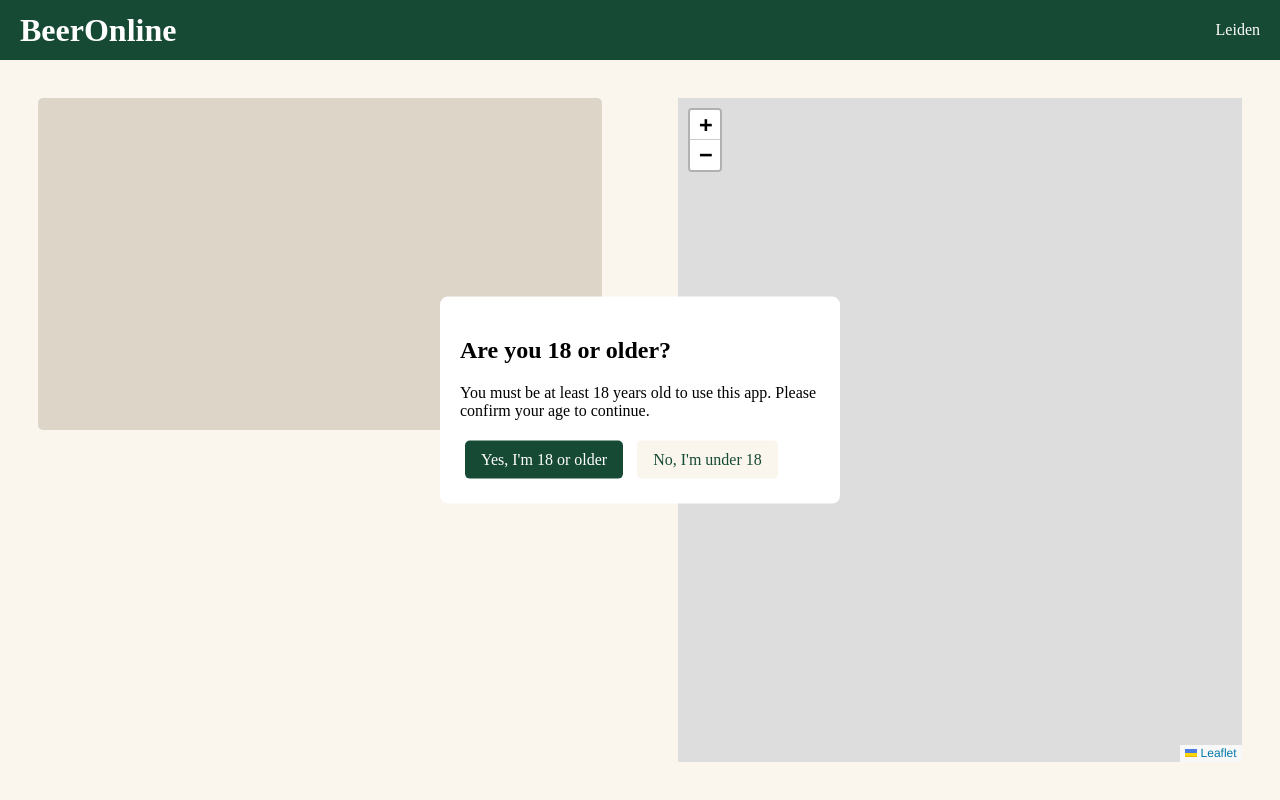
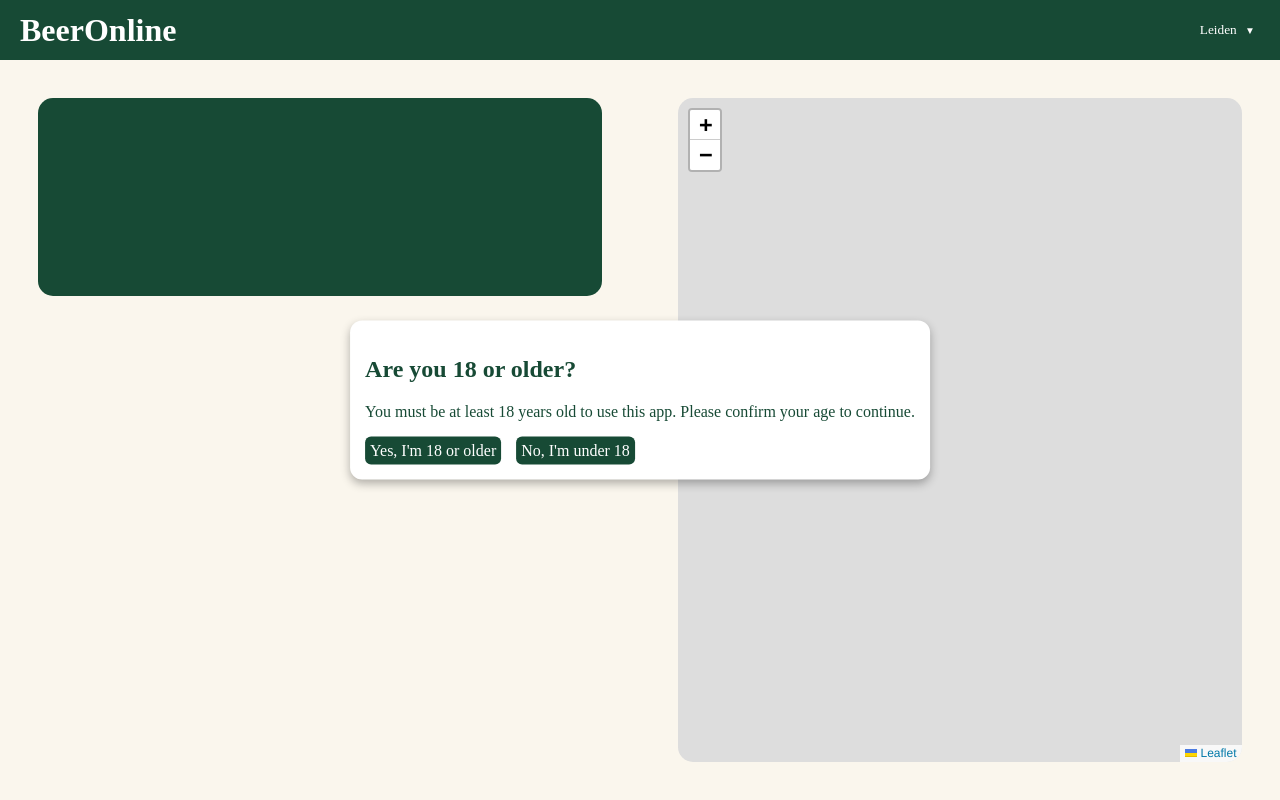
Before and after one commit to RickDeHoog/beeronline, a Flask app: template app/templates/index.html in a window 1280 px wide. Run offline with Flask 3, Linux system fonts and the light colour scheme; the template is opened without the code that fills it, so the values that code supplies are empty; some web fonts are replaced.

Commit message:
added location chosing, updated map, added pub list and redid css

```diff
--- a/app/static/css/style.css
+++ b/app/static/css/style.css
@@ -41,12 +41,6 @@ header {
         color: var(--color-surface);
 }
 
-header p:first-of-type {
-        position: absolute;
-        left: 50%;
-        transform: translateX(-50%);
-}
-
 header h1 {
     margin: 0;
 }
@@ -56,106 +50,170 @@ main {
     height: calc(100vh - 60px);
 }
 
-.left-panel {
-    width: 50%;
-    margin: 3%;
+.popup {
+    position: fixed;
+    top: 50%;
+    left: 50%;
+    transform: translate(-50%, -50%);
+
+    z-index: 9999;
+
+    background-color: var(--color-surface);
+    color: var(--color-primary);
+    padding: 15px;
+    border-radius: 12px;
+    box-shadow: 0 4px 10px rgba(0, 0, 0, 0.3);
 }
+
+.button{
+    background-color: var(--color-primary);
+    color: var(--color-surface);
+    font: inherit;
+    border: none;
+    border-radius: 6px;
+    padding: 5px;
+}
+
+
 
 .left-top {
     flex: 1;
     min-height: 0;
-    background-color: var(--color-border);
-    padding: 2%;
-    border-radius: 5px;
     height: 50%;
-    margin-bottom: 6%;
-}
-
-.left-top.weather-rain-now {
-    background-color: var(--rain-now);
-}
-
-.left-top.weather-rain-later {
-    background-color: var(--rain-later);
-}
-
-.left-top.weather-extreme {
-    background-color: var(--extreme-weather);
-}
-
-.left-top.weather-cold {
-    background-color: var(--cold);
-}
-
-.left-top.weather-sunny {
-    background-color: var(--sunny);
 }
 
 .left-bottom {
-    display: grid;
-    grid-template-columns: repeat(2, minmax(0, 1fr));
-    gap: 1rem;
-    border-radius: 5px;
-    height: auto;
-    margin-top: 6%;
-    margin-bottom: 60px;
+    flex: 1;
+    min-height: 0;
+    height: 50%;
 }
 
+.left-panel,
 .right-panel {
-    width: 50%;
+    width: 44%;
     margin: 3%;
-    display: flex;
-    flex-direction: column;
+    min-width: 0;
 }
 
-.weather-info{
+#map{
+    border-radius: 15px;
+}
+
+#weather-card{
     display: flex;
     flex-direction: column;
     gap: 0.5rem;
     min-width: 0;
     padding: 1rem;
-    background-color: var(--color-border);
-    border-radius: 5px;
+    background-color: var(--color-primary);
+    color: var(--color-surface);
+    border-radius: 15px;
 }
 
-.right-top {
-    flex: 1;
-    min-height: 0;
-    height: 50%;
-}
-.right-bottom {
-    flex: 1;
-    min-height: 0;
+#weather-card.weather-rain-now {
+    background-color: var(--rain-now);
 }
 
-.popup {
-    position: fixed;
-    top: 50%;
-    left: 50%;
-    transform: translate(-50%, -50%);
-    width: 400px;
-    max-width: 90%;
-    padding: 20px;
-    background-color: var(--color-surface);
-    border-radius: 8px;
-    z-index: 1000;
+#weather-card.weather-rain-later {
+    background-color: var(--rain-later);
 }
 
-.popup button {
-    padding: 10px 16px;
-    margin: 5px;
-    font: inherit;
-    border: none;
-    border-radius: 5px;
-    cursor: pointer;
+#weather-card.weather-extreme {
+    background-color: var(--extreme-weather);
 }
 
-.popup button:first-of-type {
-    background: var(--color-primary);
-    color: white;
+#weather-card.weather-cold {
+    background-color: var(--cold);
 }
 
-.popup button:last-of-type {
-    background: var(--color-background);
+#weather-card.weather-sunny {
+    background-color: var(--sunny);
+}
+
+.location-selector {
+    position: relative;
+    display: inline-block;
+}
+
+#location-button{
+    background-color: transparent;
+    border: none;
+    color: inherit;
+    font-family: inherit;
+    padding: 5px;
+}
+
+#locatin-button:hover{
+    opacity: 0.7;
+}
+
+.dropdown-arrow{
+    font-size: 10px;
+    margin-left: 5px;
+}
+
+
+.location-dropdown {
+    display: flex;
+    flex-direction: column;
+    gap: 15px;
+    position: absolute;
+    top: 100%;
+    right: 0;
+    left: auto;
+    transform: none;
+
+    width: 280px;
+    max-width: calc(100vw - 30px);
+    box-sizing: border-box;
+
+    padding: 15px;
+    background-color: var(--color-surface);
     color: var(--color-primary);
+    border-radius: 10px;
+    box-shadow: 0 4px 10px rgba(0, 0, 0, 0.3);
+    z-index: 999;
+    text-align: left;
 }
+
+#location-input{
+    width: 100%;
+    font-family: inherit;
+    font-size: 1em;
+}
+
+#location-error{
+    color: #FF0000
+}
+
+.hidden {
+    display: none;
+}
+
+
+
+.pub-card {
+    background-color: var(--color-primary);
+    color: var(--color-surface);
+    padding: 1rem;
+    margin: 5px 0;
+    border-radius: 12px;
+    cursor: pointer;
+    transition: 0.2s ease;
+}
+.pub-card h3 {
+    margin: 0 0 10px;
+    color: var(--color-accent);
+}
+
+.pub-card p {
+    margin: 5px 0;
+    font-size: 0.9rem;
+}
+
+#pub-list {
+    display: flex;
+    flex-direction: column;
+    gap: 10px;
+    padding-top: 50px
+}
--- a/app/static/js/age.js
+++ b/app/static/js/age.js
@@ -1,4 +1,4 @@
-"use strict";
+
 
 function confirmAge() {
     document.getElementById("age-popup").remove();
--- a/app/static/js/map.js
+++ b/app/static/js/map.js
@@ -1,4 +1,3 @@
-"use strict";
 
 const initialLocation = window.DEFAULT_LOCATION;
 
@@ -47,17 +46,56 @@ async function loadNearbyPubs(location){
         }
 
         const data = await response.json();
+        displayPubs(data.pubs);
+        pubLayer.clearLayers();
+        data.pubs.forEach((pub) => {
 
-        data.pubs.forEach((pub) => {
-            const pubMarker = L.marker([
-                pub.lat,
-                pub.lon
-            ], {
-                icon: pubIcon
-            });
+            const pubMarker = L.marker(
+                [pub.lat, pub.lon],
+                {
+                    icon: pubIcon
+                }
+            );
 
-            pubMarker.addTo(pubLayer)
-        })
+            const popupContent = `
+                <div class="pub-popup">
+                    <h3>${pub.name}</h3>
+
+                    <p>
+                        ${pub.address || "Address unknown"}
+                    </p>
+
+                    <p>
+                        ${pub.distance_m} meters away
+                    </p>
+
+
+                    <p>
+                        <strong>Specialty:</strong>
+                        ${pub.specialty || "Not specified"}
+                    </p>
+
+                    <p>
+                        <strong>Beer menu:</strong>
+                        ${(pub.beer_menu || []).join(", ") || "Unknown"}
+                    </p>
+
+                    <p>
+                        <strong>Terrace:</strong>
+                        ${pub.has_terrace ? "Yes" : "No"}
+                    </p>
+
+                    <p>
+                        <strong>Terrace heating:</strong>
+                        ${pub.has_heating ? "Yes" : "No"}
+                    </p>
+                </div>
+            `;
+
+            pubMarker.bindPopup(popupContent);
+
+            pubMarker.addTo(pubLayer);
+        });
     } catch (error){
         console.error("Could not load pubs:", error);
     }
@@ -73,7 +111,6 @@ function updateMap(location) {
 
     userMarker
         .setLatLng(coords)
-        .bindPopup(location.name);
 
     loadNearbyPubs(location);
 }
--- /dev/null
+++ b/app/static/js/pubrecommender.js
@@ -0,0 +1,36 @@
+function displayPubs(pubs){
+    const publist = document.getElementById("pub-list");
+
+    publist.innerHTML = "";
+
+    if(pubs.length === 0){
+        publist.innerHTML = "<p>No pubs found.</p>"
+        return;
+    }
+
+    pubs.forEach((pub) => {
+        const card = document.createElement("div");
+
+        card.className="pub-card"
+
+        card.innerHTML =  `
+            <h3>${pub.name}</h3>
+            <p>${pub.address || "Address unknown"}</p>
+            <p>Distance: ${pub.distance_m}m</p>
+            <p>Specialty: ${pub.specialty || "Not specified"}</p>
+            <p>Menu: ${(pub.beer_menu || []).join(", ") || "Unknown"}</p>
+            <p>Terrace: ${ pub.has_terrace ? "Yes" : "No"}</p>
+            <p>Terrace heating: ${pub.has_heating ? "Yes" : "No"}</p>
+        `;
+
+        card.addEventListener("click", () =>{
+            const coords = [pub.lat, pub.lon];
+
+            map.setView(coords, 20);
+
+        });
+
+        publist.appendChild(card)
+    })
+
+}
--- a/app/static/js/weather-card.js
+++ b/app/static/js/weather-card.js
@@ -1,6 +1,6 @@
 document.addEventListener("weatherDataLoaded", function (event) {
     const data = event.detail;
-    const weatherCard = document.querySelector(".left-top");
+    const weatherCard = document.getElementById("weather-card")
     const verdictColorClass = data.rain_now
         ? "weather-rain-now"
         : data.rain_coming_later
--- a/app/static/js/weather.js
+++ b/app/static/js/weather.js
@@ -1,5 +1,3 @@
-
-"use strict";
 
 document.addEventListener("locationReady", async function (event) {
     const location = event.detail.location;
@@ -24,10 +22,6 @@ document.addEventListener("locationReady", async function (event) {
         document.getElementById("weather-condition").textContent = data.condition
         document.getElementById("weather-feels-like").textContent = `${data.feels_like}°C`
         document.getElementById("weather-advice").textContent = data.advice
-        document.getElementById("weather-temp").textContent = `${data.temp}°C`
-        document.getElementById("weather-wind").textContent = `${data.wind_kmh} km/h`
-        document.getElementById("weather-rain-chance").textContent = `${data.max_rain_prob_visit}%`
-
         document.dispatchEvent(new CustomEvent("weatherDataLoaded", { detail: data }));
 
     } catch (error) {
--- a/app/templates/index.html
+++ b/app/templates/index.html
@@ -13,13 +13,30 @@
 
     <header>
         <h1>BeerOnline</h1>
-        <p>
-            <strong id="weather-temp"></strong>&emsp;&emsp;
-            <strong id="weather-wind"></strong>&emsp;&emsp;
-            <strong id="weather-rain-chance"></strong>
-        </p>
 
-        <p>Leiden</p>
+        <div class="location-selector">
+            <button id="location-button" onclick="toggleLocationDropdown()">
+                <span id="location-name">Leiden</span>
+                <span class="dropdown-arrow">▼</span>
+            </button>
+
+            <div id="location-dropdown" class="location-dropdown hidden">
+                <h3>Change location</h3>
+
+                <input
+                    type="text"
+                    id="location-input"
+                    placeholder="Enter city or address..."
+                >
+                <button style="width:100%" class="button" onclick="searchLocation()">Search</button>
+
+                <button style="width:100%" class="button" onclick="useMyLocation()">
+                    Use my current location
+                </button>
+
+                <p id="location-error"></p>
+            </div>
+        </div>
     </header>
 
     <main>
@@ -30,6 +47,10 @@
                     <p id="weather-condition"></p>
                     <h2 id="weather-feels-like"></h2>
                     <p id="weather-advice"></p>
+                </div>
+            </div>
+            <div class="left-bottom">
+                <div id="pub-list">
                 </div>
             </div>
         </div>
@@ -44,8 +65,10 @@
                 You must be at least 18 years old to use this app.
                 Please confirm your age to continue.
             </p>
-            <button onclick="confirmAge()">Yes, I'm 18 or older</button>
-            <button onclick="denyAge()">No, I'm under 18</button>
+            <div style="gap: 15px; display: flex">
+                <button class="button" onclick="confirmAge()">Yes, I'm 18 or older</button>
+                <button class="button" onclick="denyAge()">No, I'm under 18</button>
+            </div>
         </div>
 
     </main>
@@ -55,6 +78,7 @@
     <script src="https://unpkg.com/leaflet@1.9.4/dist/leaflet.js"></script>
     <script src="{{ url_for('static', filename='/js/age.js') }}"></script>
     <script src="{{ url_for('static', filename='/js/location.js') }}"></script>
+    <script src="{{ url_for('static', filename='/js/pubrecommender.js') }}"></script>
     <script src="{{ url_for('static', filename='/js/map.js') }}"></script>
     <script src="{{ url_for('static', filename='/js/weather.js') }}"></script>
     <script src="{{ url_for('static', filename='js/weather-card.js') }}"></script>
```
Also changed, not shown: app/static/js/location.js (+76 -2 lines), 1 other file.
